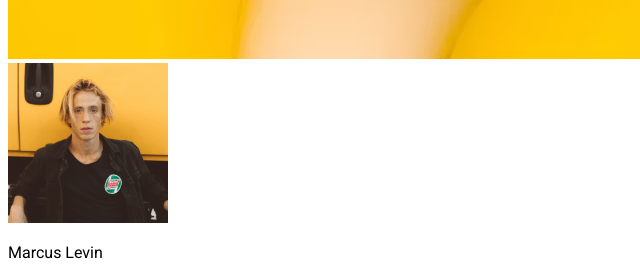
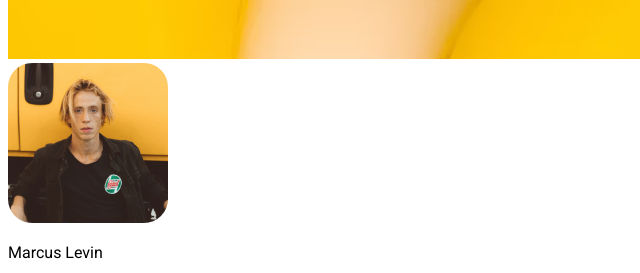
Before and after one commit to MinJoongWon/youtube_clone_gaejo, a plain HTML site: page html/channel.html in a window 1280 px wide. Shown: the part 333-606 px from the top of the page, 0-640 px from the left. Drawn offline with nearby package versions, Linux system fonts and the light colour scheme; a script that the page names is missing.

Commit message:
feat: add user-avatar border radius

```diff
--- a/css/main.css
+++ b/css/main.css
@@ -3,3 +3,7 @@
 span, p, li {
     font-family: 'Roboto';
 }
+
+.user-avatar {
+    border-radius: 24px;
+}
```
